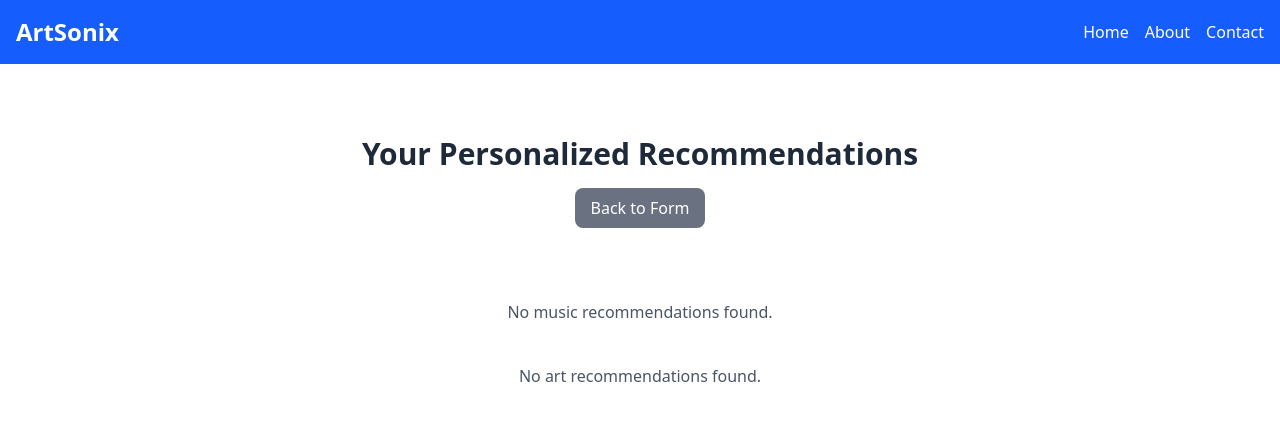
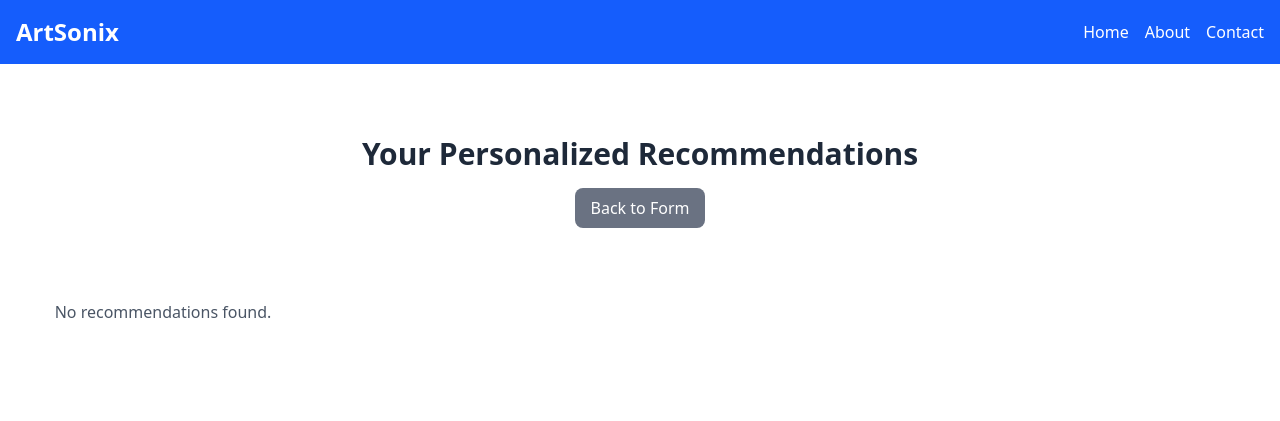
Before and after one commit to lawrence-ivan-reyes/acs-2930-artsonix, a Flask app: page /results in a window 1280 px wide. Shown: the top 421 px of the page. Run offline with Flask 3, Linux system fonts and the light colour scheme; style sheets or scripts are compiled from the project's sources; parts of the project's set-up code (start-up, migrations or seed data) failed here and were passed over.

Commit message:
don't know why results wont load, so frustrating

```diff
--- a/templates/base.html
+++ b/templates/base.html
@@ -39,6 +39,7 @@
     <link rel="preconnect" href="https://fonts.gstatic.com" crossorigin>
     <link href="https://fonts.googleapis.com/css2?family=Roboto:wght@100..900&display=swap" rel="stylesheet">
     <script src="{{ url_for('static', filename='script.js') }}"></script>
+    <link rel="icon" href="data:,">
 </head>
 <body>
     <nav class="bg-blue-600 p-4">
--- a/templates/results.html
+++ b/templates/results.html
@@ -9,48 +9,31 @@
 
 <div class="px-4 py-8 max-w-7xl mx-auto">
     <div id="results-container">
-        <div id="music-results" class="mb-10">
-            <h3 class="text-2xl font-semibold text-gray-700 mb-4">Spotify Music Recommendations</h3>
-            <ul id="music-grid" class="grid grid-cols-1 sm:grid-cols-2 md:grid-cols-3 lg:grid-cols-4 gap-6"></ul>
-        </div>
-        <div id="art-results">
-            <h3 class="text-2xl font-semibold text-gray-700 mb-4">Met Museum Art Recommendations</h3>
-            <div id="artworks-grid" class="grid grid-cols-1 sm:grid-cols-2 md:grid-cols-3 lg:grid-cols-4 gap-6"></div>
-        </div>
+        <ul id="combined-results" class="grid grid-cols-1 sm:grid-cols-2 md:grid-cols-3 lg:grid-cols-4 gap-6"></ul>
     </div>
 </div>
 
 <script>
-    // Display Spotify Music Results
+    // Combine Spotify and Met Museum results
     const musicResults = JSON.parse(localStorage.getItem('musicResults')) || [];
-    const musicGrid = document.getElementById('music-grid');
-    if (musicResults.length) {
-        musicGrid.innerHTML = musicResults.map(item => `
+    const artworks = JSON.parse(localStorage.getItem('artworks')) || [];
+    const combinedResults = [...musicResults, ...artworks];
+    const resultsGrid = document.getElementById('combined-results');
+
+    if (combinedResults.length) {
+        resultsGrid.innerHTML = combinedResults.map(item => `
             <li class="bg-white shadow-md rounded-lg p-4 hover:shadow-lg transition-transform transform hover:scale-105">
-                <img src="${item.image || '/static/images/censored-image.png'}" alt="${item.name}" class="w-full h-48 object-cover rounded-md mb-4">
-                <h4 class="text-lg font-semibold truncate mb-2 text-center">${item.name}</h4>
-                <p class="text-sm text-gray-600 text-center">${item.type} by ${item.artist || 'Unknown'}</p>
-                <a href="${item.url}" target="_blank" class="block text-center bg-blue-500 text-white py-2 rounded-lg hover:bg-blue-600 mt-2">View on Spotify</a>
+                <img src="${item.image || item.primaryImageSmall || '/static/images/censored-image.png'}" alt="${item.name || item.title}" class="w-full h-48 object-cover rounded-md mb-4">
+                <h4 class="text-lg font-semibold truncate mb-2 text-center">${item.name || item.title}</h4>
+                <p class="text-sm text-gray-600 text-center">
+                    ${item.type ? `${item.type} by ${item.artist || 'Unknown'}` : `by ${item.artistDisplayName || 'Unknown Artist'}`}
+                </p>
+                <p class="text-sm text-gray-600 text-center">${item.objectDate || item.year || 'Unknown Date'}</p>
+                ${item.url ? `<a href="${item.url}" target="_blank" class="block text-center bg-blue-500 text-white py-2 rounded-lg hover:bg-blue-600 mt-2">View More</a>` : ''}
             </li>
         `).join('');
     } else {
-        document.getElementById('music-results').innerHTML = '<p class="text-center text-gray-600">No music recommendations found.</p>';
-    }
-
-    // Display Met Museum Art Results
-    const artworks = JSON.parse(localStorage.getItem('artworks')) || [];
-    const artGrid = document.getElementById('artworks-grid');
-    if (artworks.length) {
-        artGrid.innerHTML = artworks.map(artwork => `
-            <div class="artwork-card bg-white shadow-md rounded-lg p-4 hover:shadow-lg transition-transform transform hover:scale-105">
-                <img src="${artwork.primaryImageSmall || '/static/images/censored-image.png'}" alt="${artwork.title}" class="w-full h-48 object-cover rounded-md mb-4">
-                <h4 class="text-lg font-semibold truncate mb-2 text-center">${artwork.title}</h4>
-                <p class="text-sm text-gray-600 text-center">${artwork.artistDisplayName || 'Unknown Artist'}</p>
-                <p class="text-sm text-gray-600 text-center">${artwork.objectDate || 'Unknown Date'}</p>
-            </div>
-        `).join('');
-    } else {
-        document.getElementById('art-results').innerHTML = '<p class="text-center text-gray-600">No art recommendations found.</p>';
+        resultsGrid.innerHTML = '<p class="text-center text-gray-600">No recommendations found.</p>';
     }
 </script>
 
```
Also changed, not shown: templates/credits.html (indentation only).
